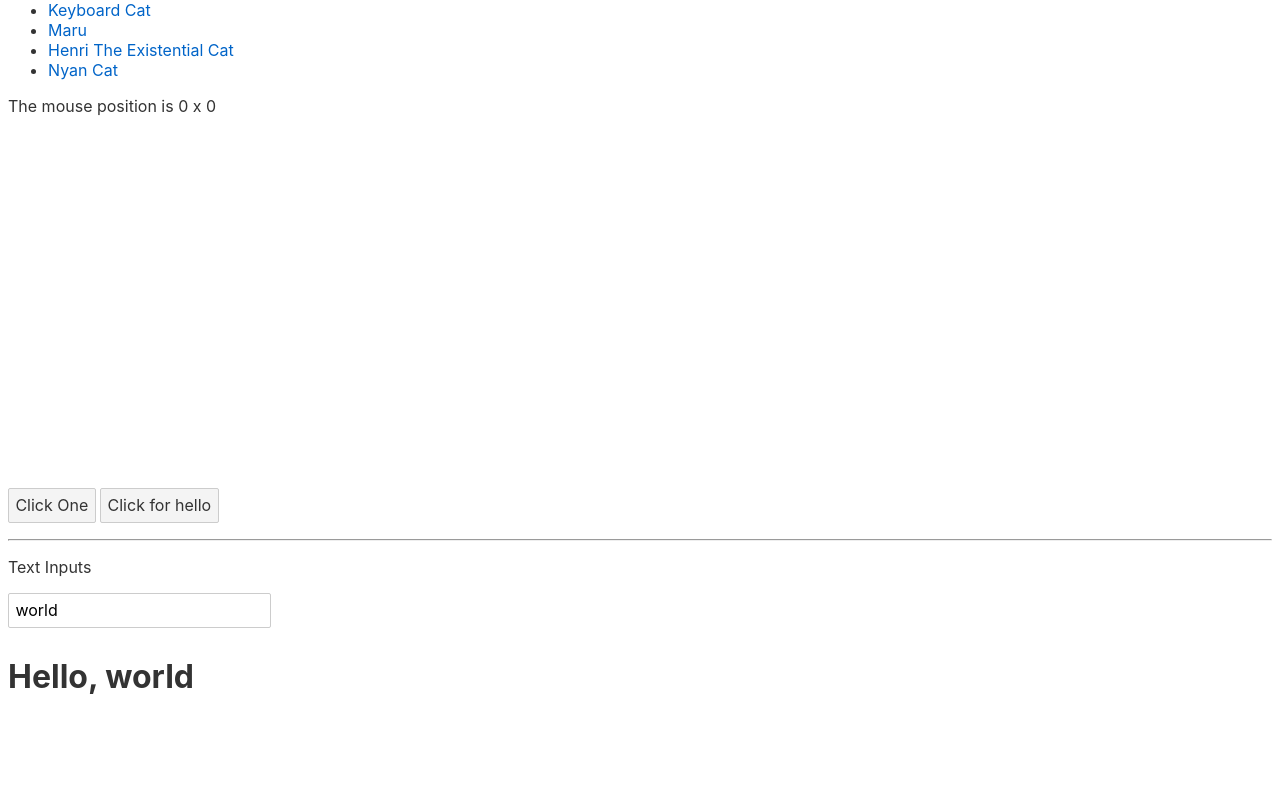
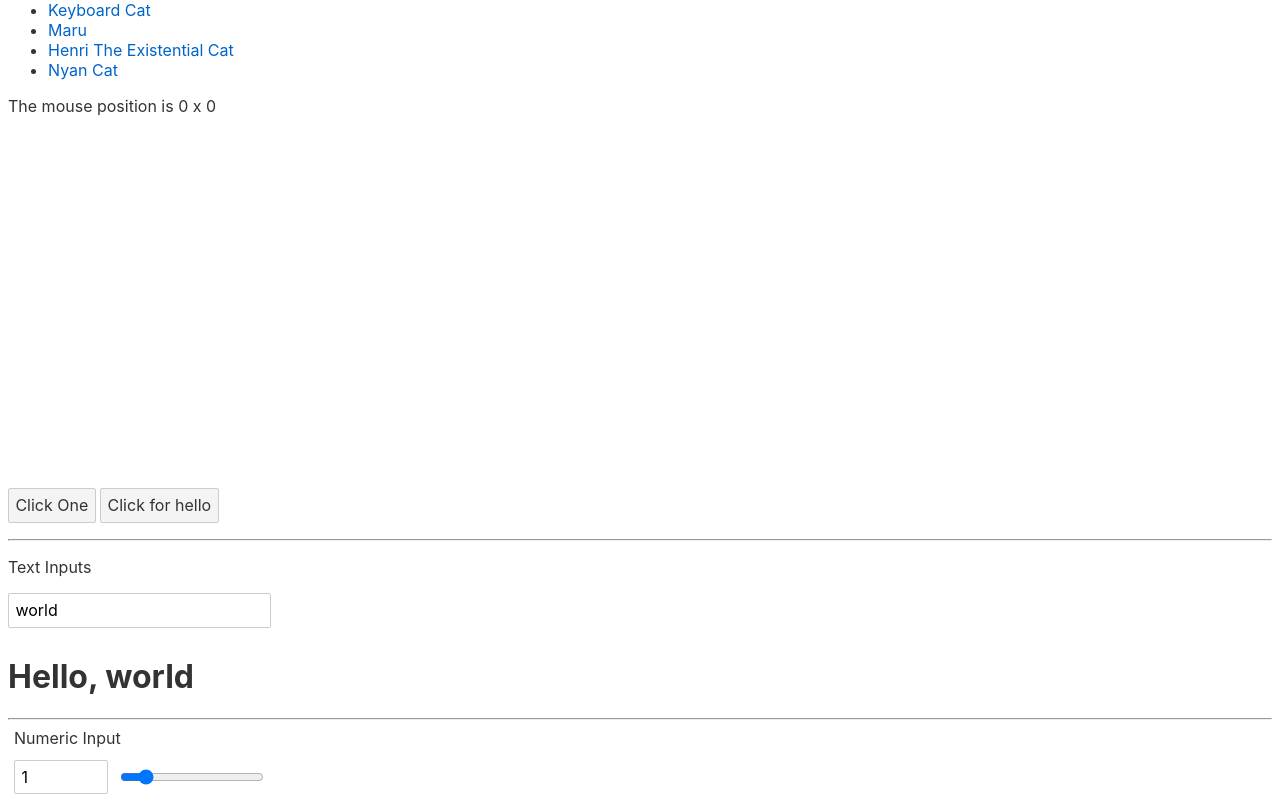
Before and after one commit to xsocratx/svelte-study, a Svelte app in the folder svelte-study/: page / in a window 1280 px wide. Shown: the part 1001-1801 px from the top of the page. Before the commit the page ends 1697 px from the top, so only its background shows below. Built offline with nearby package versions, Linux system fonts and the light colour scheme.

Commit message:
numeric inputs bind

```diff
--- a/svelte-study/src/App.svelte
+++ b/svelte-study/src/App.svelte
@@ -10,6 +10,7 @@
   import EventModifier from './EventModifier.svelte';
   import ComponentEvent from './ComponentEvent.svelte';
   import TextInputs from './TextInputs.svelte';
+  import NumericInput from './NumericInput.svelte';
   let name = "World";
   let src = "/tutorial/image.gif";
   let string = 'this string contains <i>HTML tag</i>'
@@ -99,3 +100,4 @@
 <EventModifier />
 <ComponentEvent />
 <TextInputs />
+<NumericInput />
--- /dev/null
+++ b/svelte-study/src/NumericInput.svelte
@@ -0,0 +1,20 @@
+<script>
+    let a = 1;
+    let b = 2;
+</script>
+<style>
+    label {
+         display: flex
+    }
+    input, p {
+        margin: 6px
+    }
+</style>
+
+<hr>
+<p>Numeric Input</p>
+
+<label>
+	<input type=number bind:value={a} min=0 max=10>
+	<input type=range bind:value={a} min=0 max=10>
+</label>
```
